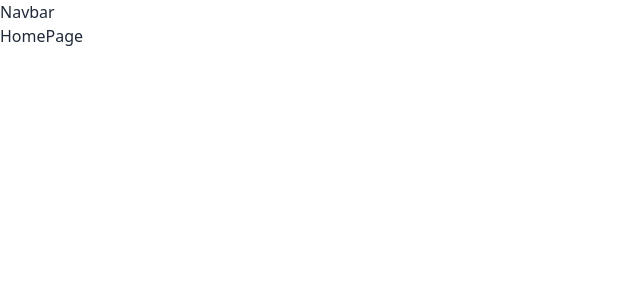
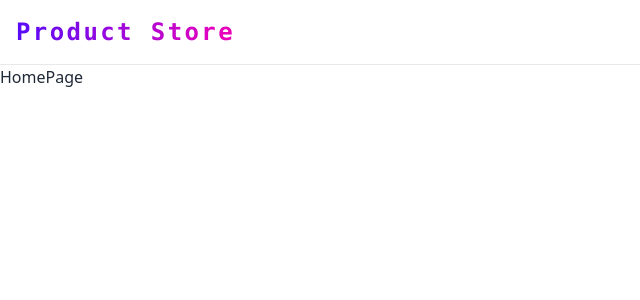
Before and after one commit to wailinse4/product-store, a React (Vite) app in the folder frontend/: page / in a window 1280 px wide. Shown: the top 300 px of the page, without its empty margins (0-640 px from the left). Built offline with nearby package versions, Linux system fonts and the light colour scheme.

Commit message:
feat: Add basic navbar component

```diff
--- a/frontend/src/components/Navbar.jsx
+++ b/frontend/src/components/Navbar.jsx
@@ -2,8 +2,15 @@ import React from 'react'
 
 const Navbar = () => {
   return (
-    <div>
-      Navbar
+    <div className="bg-base-100/80 backdrop-blur-lg border-b border-base-content/10 sticky top-0 z-50">
+        <div className="max-w-7xl mx-auto">
+            <div className="navbar px-4 min-h-[4rem] justify-between">
+                { /* LOGO */ }
+                <div className="flex-1 lg:flex-none">
+                    <span className="font-semibold font-mono tracking-widest text-2xl bg-clip-text text-transparent bg-gradient-to-r from-primary to-secondary">Product Store</span>
+                </div>
+            </div>
+        </div>
     </div>
   )
 }
```
